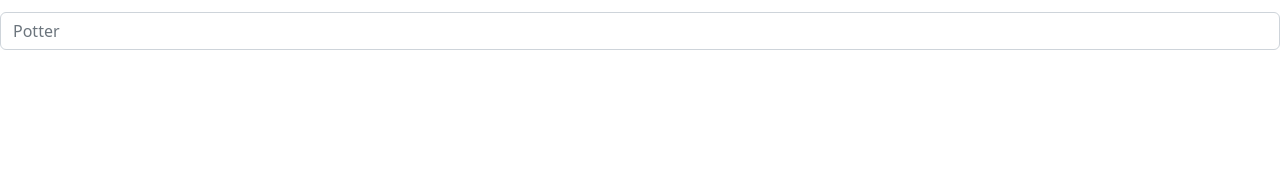
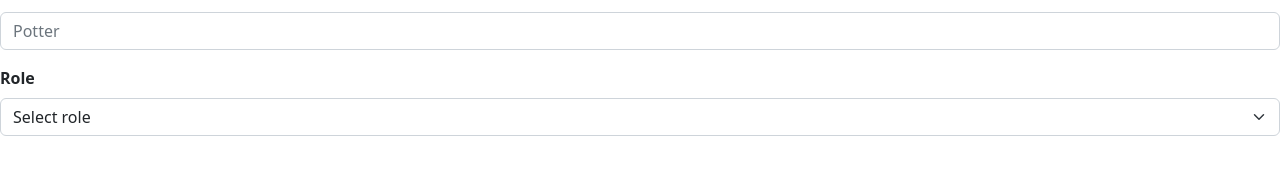
Before and after one commit to bunnyBites/reamik-ts, a React (Vite) app: page / in a window 1280 px wide. Shown: the part 186-360 px from the top of the page. Built offline with nearby package versions, Linux system fonts and the light colour scheme.

Commit message:
Field Builder - Added select input component

```diff
--- a/src/_data/model/staticForm/StaticForm.model.ts
+++ b/src/_data/model/staticForm/StaticForm.model.ts
@@ -1,4 +1,5 @@
 export type StaticFormType = {
     firstName: string;
     lastName: string;
+    role: string;
 }
--- a/src/_shared/components/fieldBuilder/fieldInputType/Select.component.view.tsx
+++ b/src/_shared/components/fieldBuilder/fieldInputType/Select.component.view.tsx
@@ -1 +1,20 @@
-export const Select: React.FC<any> = () => <h2>select input</h2>
+import { Field } from "formik";
+import { FieldBuilderOptionsType } from "../../../../_data/model/FieldBuilder.model";
+
+type SelectInputProps = { fieldOptions: FieldBuilderOptionsType; }
+
+export const Select: React.FC<SelectInputProps> = (
+    props: SelectInputProps,
+) => {
+    const { fieldOptions } = props;
+
+    return (
+        <Field className="form-select" id={fieldOptions.id} name={fieldOptions.fieldName} as="select">
+            {
+                fieldOptions.options?.map((fieldOption) => (
+                    <option key={fieldOption.id} value={fieldOption.value}>{fieldOption.label}</option>
+                ))
+            }
+        </Field>
+    )
+}
--- a/src/_shared/constants/staticForm/StaticForm.const.ts
+++ b/src/_shared/constants/staticForm/StaticForm.const.ts
@@ -16,9 +16,33 @@ export const staticFormFieldOptions: FieldBuilderOptionsType[] = [
         label: "Last Name",
         placeholder: "Potter"
     },
+    {
+        fieldInputType: FieldInputType.select,
+        fieldName: "role",
+        id: "staticFormRole",
+        label: "Role",
+        options: [
+            {
+                id: "staticFormRoleOptionNone",
+                label: "Select role",
+                value: "",
+            },
+            {
+                id: "staticFormRoleOptionDeveloper",
+                label: "Developer",
+                value: "dev",
+            },
+            {
+                id: "staticFormRoleOptionStudent",
+                label: "Student",
+                value: "intern",
+            },
+        ]
+    }
 ]
 
 export const initialStaticFormFieldValue: StaticFormType = {
     firstName: "",
     lastName: "",
+    role: "",
 }
```
Also changed, not shown: src/_data/model/FieldBuilder.model.ts (+7 -1 lines).
